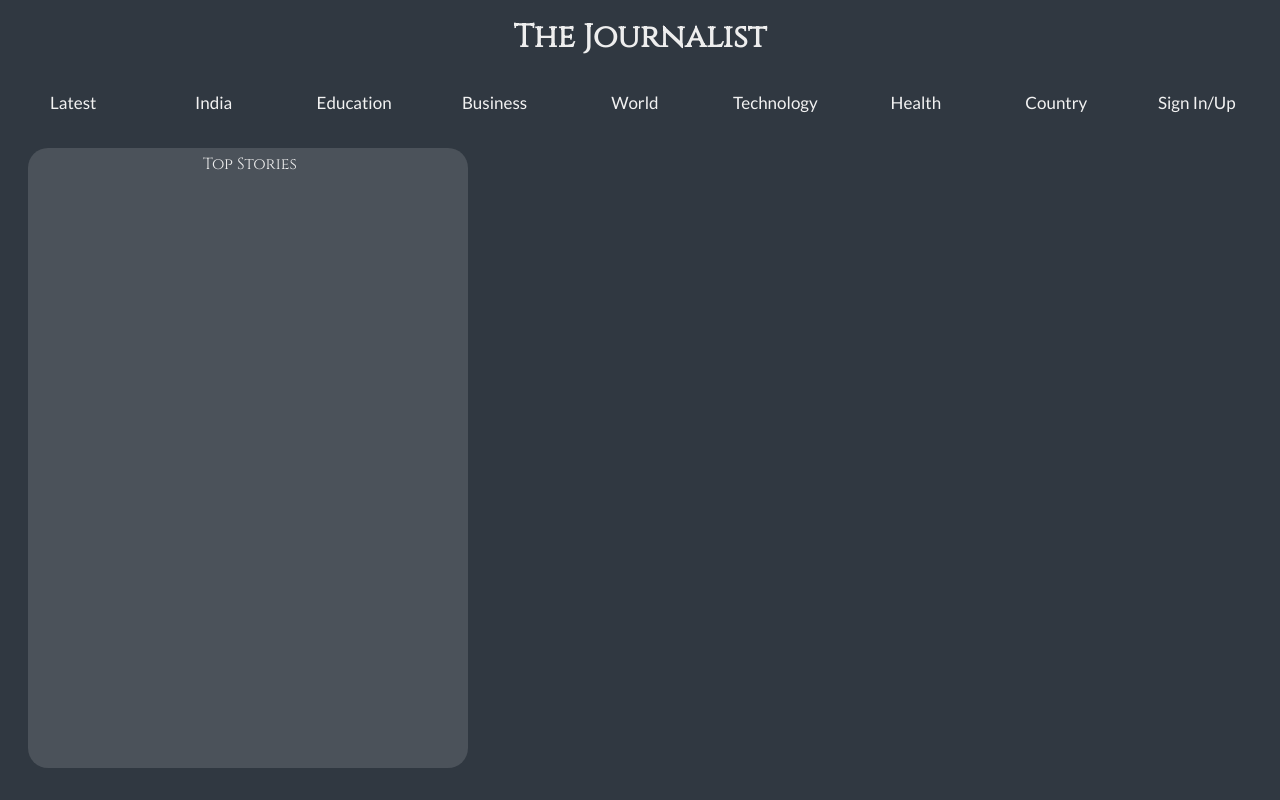
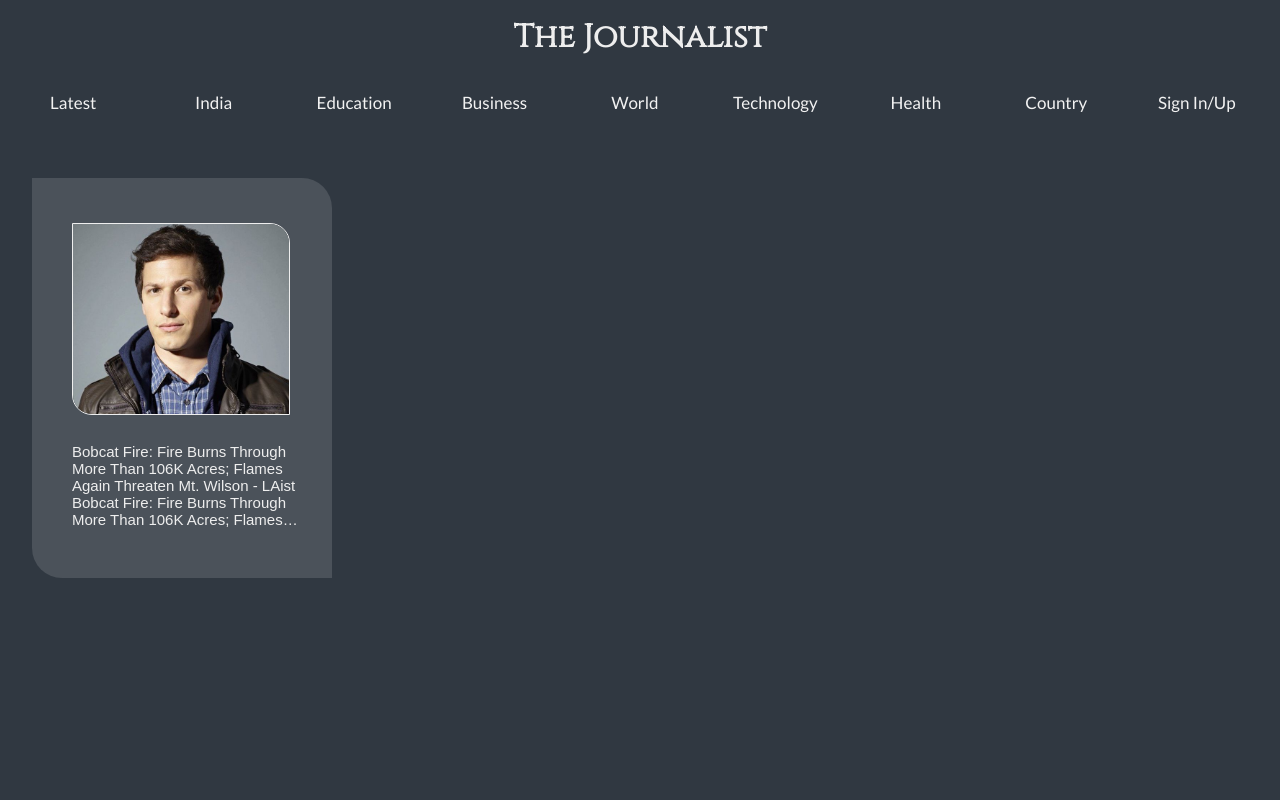
Before and after one commit to csendranshi/INPminiproject, a Django app: page / in a window 1280 px wide. Run offline with Django 3.2, Linux system fonts and the light colour scheme; data that the repository does not hold is empty.

Commit message:
Updated Code

```diff
--- a/pages/views.py
+++ b/pages/views.py
@@ -6,18 +6,19 @@ import requests
 
 # Create your views here.
 def home_view(request, *args, **kwargs):
-    top_stories = "https://newsapi.org/v2/top-headlines?country=in&apiKey=95c4ed43f7644dc8a05175665cd04b7a"
-    # 95c4ed43f7644dc8a05175665cd04b7a - api key
-    r = requests.get(top_stories).json()
-    top = []
-    for i in r['articles']:
-        top_story = {
-            'image': i['urlToImage'],
-            'title': i['title']
-        }
-        top.append(top_story)
-    context_of_top_stories = {'top_stories': top}
-    return render(request, "index.html", context_of_top_stories)
+    # top_stories = "https://newsapi.org/v2/top-headlines?country=in&apiKey=95c4ed43f7644dc8a05175665cd04b7a"
+    # # 95c4ed43f7644dc8a05175665cd04b7a - api key
+    # r = requests.get(top_stories).json()
+    # top = []
+    # for i in r['articles']:
+    #     top_story = {
+    #         'image': i['urlToImage'],
+    #         'title': i['title']
+    #     }
+    #     top.append(top_story)
+    # context_of_top_stories = {'top_stories': top}
+    # return render(request, "index.html", context_of_top_stories)
+    return render(request, "index.html")
 
 
 def auth_view(request, *args, **kwargs):
--- a/static/css/newsCard.css
+++ b/static/css/newsCard1.css
@@ -2,7 +2,7 @@
 .aarr-html {
     font-family: 'Robota', sans-serif;
     font-size: 10px;
-     display: inline-block;
+    display: inline-block;
 }
 
 .aarr-body {
@@ -14,13 +14,15 @@
 
 .news-post {
     width: 300px;
-    height: 350px;
+    height: 400px;
     padding: 50px 40px 40px;
     background-color: rgba(255, 255, 255, 0.13);
     display: inline-grid;
     align-items: center;
-    border-radius: 20px;
+    border-top-right-radius: 30px;
+    border-bottom-left-radius: 30px;
     margin: 50px auto;
+
 
 }
 
@@ -30,21 +32,19 @@
 
 .news-post-img {
     min-width: 20rem;
-    height: 25rem;
-    align-items: center;
-    justify-content: center;
-    transform: translateY(-5rem);
+    height: 20rem;
     position: absolute;
 
-    /*padding-bottom: 10px;*/
 }
 
 .news-post-img img {
-    width: 65%;
+    width: 68%;
     height: 60%;
     object-fit: cover;
     display: block;
-    border-radius: 25px;
+   border: 1px solid #eeeeee;
+    border-top-right-radius: 20px;
+    border-bottom-left-radius: 20px;
     position: absolute;
 }
 
@@ -71,7 +71,7 @@
     position: absolute;
     /*padding:25px;*/
     font-size: 15px;
-    margin: 200px 0px 0px 0px;
+    margin: 170px 0px 0px 0px;
     color: #eeeeee;
     width: 75%;
     text-decoration: none;
--- a/templates/Navbar.html
+++ b/templates/Navbar.html
@@ -6,6 +6,7 @@
     <title>Title</title>
     <link href="{% static '/css/css_login_form.css' %}" rel="stylesheet">
     <link href="{% static '/css/index_style.css' %}" rel="stylesheet">
+     <link href="{% static '/css/newsCard1.css' %}" rel="stylesheet">
     <link href="{% static '/css/top_story.css' %}" rel="stylesheet">
     <link href="https://fonts.googleapis.com/css2?family=Lato&display=swap" rel="stylesheet">
     <link href="https://fonts.googleapis.com/css2?family=Cinzel&display=swap" rel="stylesheet">
--- a/templates/index.html
+++ b/templates/index.html
@@ -10,23 +10,54 @@
 </head>
 <body>
 {% block content %}
-        <div class="table-box-for-scrollable">
-        <label class="table-box-for-scrollable-text-main">Top Stories</label>
-        <div class="box-for-scrollable">
 
-            <table>
-                <tr>
-                    {% for top_story in top_stories %}
-                    <div class="row-for-each-story">
-                        <span class="image-position-each-row"><img class="image-for-row"
-                                                                   src="{{ top_story.image }}" alt=""></span>
-                        <span class="news-post-text-for-top-stories">{{top_story.title}}</span>
-                    </div>
-                    {% endfor %}
-                </tr>
-            </table>
-            <div id="bottom"></div>
+{#    The Below is The Top Stories Scrollabel#}
+
+{#        <div class="table-box-for-scrollable">#}
+{#        <label class="table-box-for-scrollable-text-main">Top Stories</label>#}
+{#        <div class="box-for-scrollable">#}
+{##}
+{#            <table>#}
+{#                <tr>#}
+{#                    {% for top_story in top_stories %}#}
+{#                    <div class="row-for-each-story">#}
+{#                        <span class="image-position-each-row"><img class="image-for-row"#}
+{#                                                                   src="{{ top_story.image }}" alt=""></span>#}
+{#                        <span class="news-post-text-for-top-stories">{{top_story.title}}</span>#}
+{#                    </div>#}
+{#                    {% endfor %}#}
+{#                </tr>#}
+{#            </table>#}
+{#            <div id="bottom"></div>#}
+{#        </div>#}
+{#    </div>#}
+
+ {#    The Above is The Top Stories Scrollabel#}
+
+     <div class="aarr-html">
+    <div class="aarr-body">
+    <div class="news-post">
+        <div class="news-post-img">
+{#            <div class="news-post-date">#}
+{#                <span class="news-date-size-day">30</span>#}
+{#                <span class="news-date-size-month">September</span>#}
+{#                <span class="news-date-size-year">2020</span>#}
+{#            </div>#}
+            <img src="{% static 'css/Jake.jpg' %}" alt=""/>
+            <div class="news-post-info">
+                <a href="#about" class="news-post-title">Bobcat Fire: Fire Burns Through More Than 106K Acres; Flames
+                    Again Threaten Mt. Wilson - LAist
+                Bobcat Fire: Fire Burns Through More Than 106K Acres; Flames
+                    Again Threaten Mt. Wilson - LAistBobcat Fire: Fire Burns Through More Than 106K Acres; Flames
+                    Again Threaten Mt. Wilson - LAist
+                </a>
+
+            </div>
         </div>
+
+    </div>
+
+    </div>
     </div>
 {% endblock %}
 
```
Also changed, not shown: templates/newsCard.html (+5 -5 lines).
